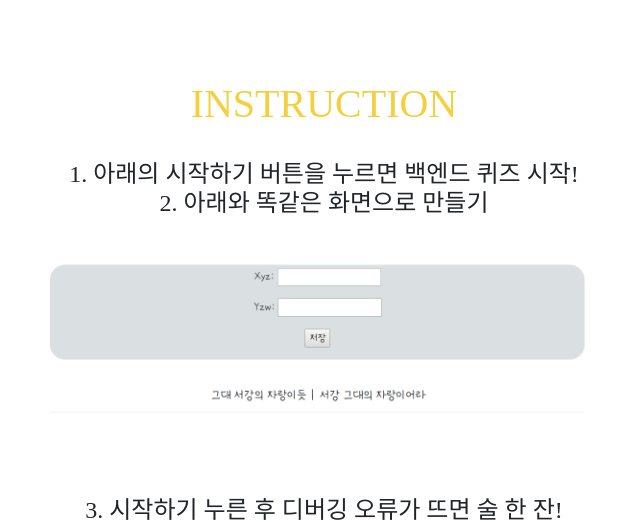
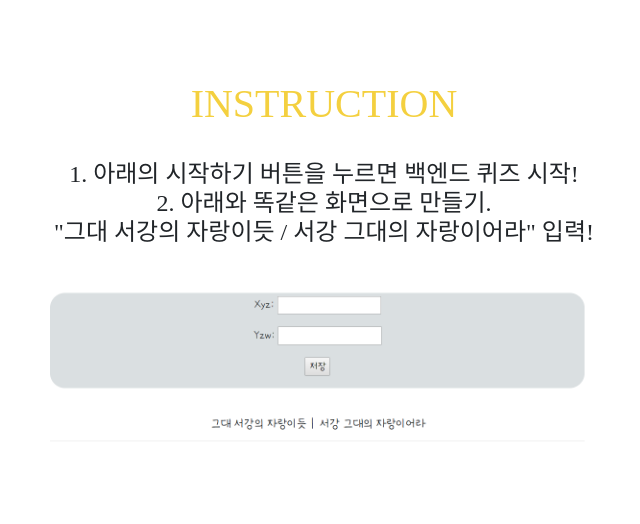
Before and after one commit to paekjisoo/backend_bkt, a Django app: template quiz/template/quiz/index.html in a window 1280 px wide. Shown: the top 524 px of the page, without its empty margins (316-956 px from the left). Run offline with Django 3.2, Linux system fonts and the light colour scheme; the template is opened without the code that fills it, so the values that code supplies are empty; some libraries are stand-ins or nearby versions; some web fonts are replaced.

Commit message:
Update index.html

```diff
--- a/quiz/template/quiz/index.html
+++ b/quiz/template/quiz/index.html
@@ -5,7 +5,7 @@
     <h1 style="color:rgb(244, 208, 63)">INSTRUCTION</h1><br>
     <h4>
     1. 아래의 시작하기 버튼을 누르면 백엔드 퀴즈 시작!<br>
-    2. 아래와 똑같은 화면으로 만들기<br></h4>
+    2. 아래와 똑같은 화면으로 만들기.<br>"그대 서강의 자랑이듯 / 서강 그대의 자랑이어라" 입력!<br></h4>
     <img src="{% static 'quiz/image/그림.png' %}" alt="그림" style="width:100%">
     <h4>
     3. 시작하기 누른 후 디버깅 오류가 뜨면 술 한 잔!<br>
```
